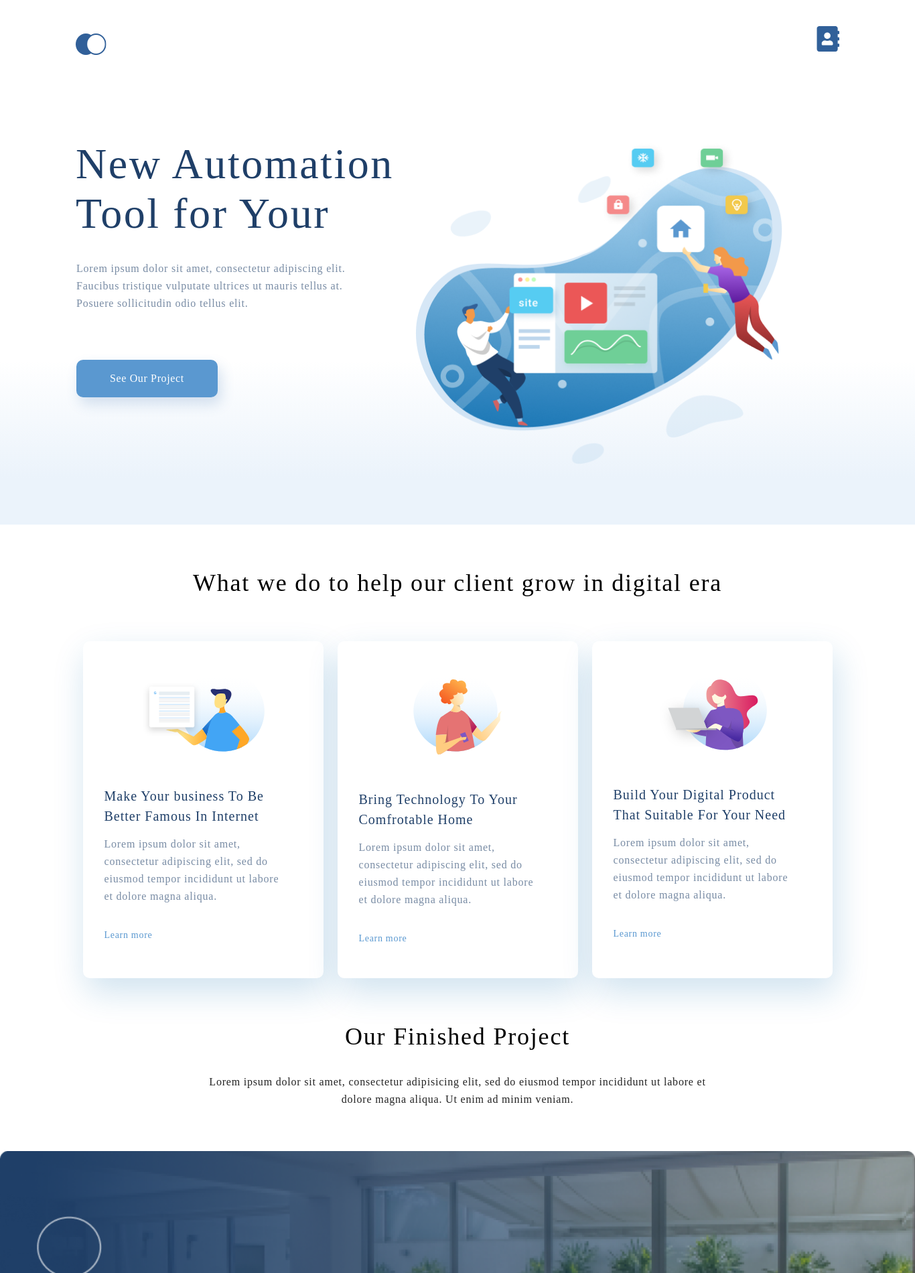
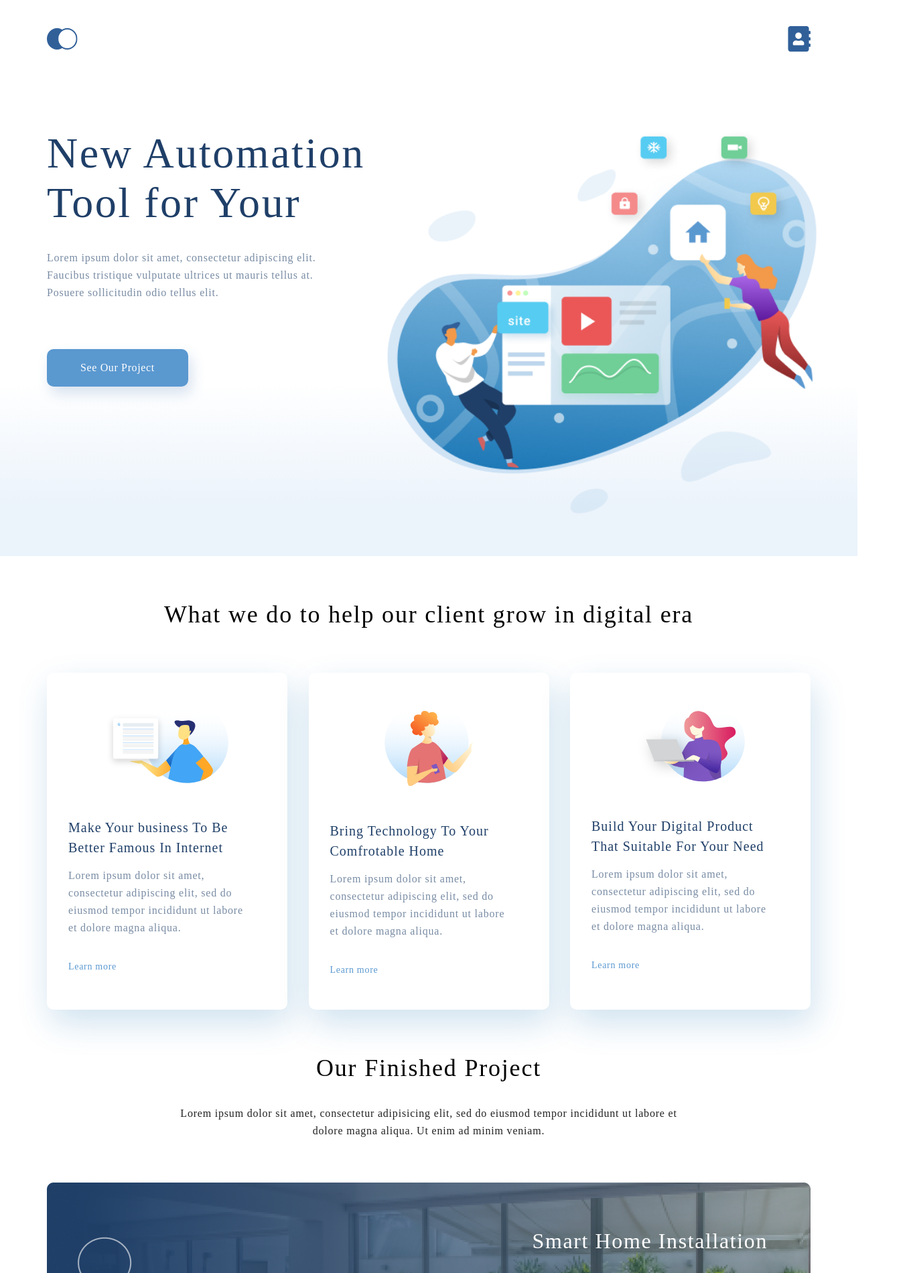
Before and after one commit to GuskoVVadia/lessons-html, a plain HTML site: page index.html in a window 1280 px wide. Shown: the top 1900 px of the page at 67% size, 1366 px wide, since content can reach past the window. Drawn offline with Linux system fonts and the light colour scheme.

Commit message:
add hw 22.03

```diff
--- a/css/style.css
+++ b/css/style.css
@@ -1,8 +1,6 @@
-
-/* global  */
-
-.container {
-    width: 1366px;
+/* global */
+.container{
+    width: 1140px;
     margin: 0 auto;
 }
 
@@ -14,87 +12,73 @@
     opacity: 0.6;
 }
 
+/* page */
 /* top */
-.top{
+header{
     background: linear-gradient(0deg, #EBF3FB 8.84%, rgba(152, 195, 232, 0) 31.12%);
 }
 
-menu{
+.top{}
+
+.menu{
     display: flex;
     justify-content: space-between;
 }
 
-menu a:first-of-type{
-    margin-top: 42px;
-    margin-left: 113px;
+.menu a:first-of-type{
+    margin-top: 34px;
 }
 
-menu a:last-of-type{
+.menu a:last-of-type{
     margin-top: 39px;
-    margin-right: 113px;
 }
 
 .top_middle{
     display: flex;
+    margin-top: 107px;
 }
-
-.top_middle_content{
-    margin-top: 115px;
-}
-
+.top_middle_content{}
 .top_middle_content h1{
-    width: 504px;
     font-weight: 300;
     font-size: 64px;
     line-height: 74px;
     letter-spacing: 0.04em;
     color: #1F3F68;
 
-    margin-left: 113px;
+    width: 504px;
+}
+.top_middle_content p{
+    width: 425px;
+    margin-top: 32px;
 }
 
-.top_middle_content_paragraph {
-    width: 425px;
-
-    margin-top: 32px;
-    margin-left: 114px;
-
-}
-
-.top_middle_content_link{
+.top_middle_content a{
+    display: inline-block;
     text-decoration: none;
     font-size: 16px;
     line-height: 26px;
     text-align: center;
     letter-spacing: 0.04em;
     color: #FFFFFF;
-
+    text-align: center;
+    padding: 15px 50px;
     background: #5A98D0;
     box-shadow: 5px 10px 20px rgba(53, 110, 173, 0.2);
     border-radius: 10px;
-    display: inline-block;
-
-    padding: 15px 50px;
     margin-top: 71px;
-    margin-left: 114px;
-    margin-bottom: 190px;
 }
 
 .top_middle_img{
-    margin-top: 119px;
-    margin-right: 113px;
+    margin-bottom: 60px;
 }
 .top_middle_img img{
-    width: 553px;
-    height: 481px;
+    width: 648px;
 }
 
 /* middle */
 
-.middle{
-    margin-top: 64px;
-}
-
+.middle{}
+.middle_top{}
 .middle_top_content{}
 
 .middle_top_content h3{
@@ -104,17 +88,19 @@ menu a:last-of-type{
     text-align: center;
     letter-spacing: 0.05em;
     color: #000000;
+
+    margin-top: 64px;
 }
 
 .middle_top_content_card{
     display: flex;
-    justify-content: space-around;
-
-    margin: 64px 113px;
+    justify-content: space-between;
 }
 
 .card{
     width: 359px;
+    margin-top: 64px;
+
     background: #FFFFFF;
     box-shadow: 5px 20px 50px rgba(16, 112, 177, 0.2);
     border-radius: 10px;
@@ -122,44 +108,42 @@ menu a:last-of-type{
 
 .card img{
     display: block;
-    margin: 43px auto 0px;
+    margin: 43px auto 51px;
 }
 
 .card h4{
-    width: 283px;
     font-size: 20px;
     line-height: 30px;
     letter-spacing: 0.05em;
     color: #1F3F68;
 
-    margin-top: 51px;
+    width: 283px;
     margin-left: 32px;
 }
 
 .card p{
+    margin-left: 32px;
+    margin-top: 14px;
+
     width: 268px;
-
-    margin-top: 14px;
-    margin-left: 32px;
 }
 
 .card a{
+    display: inline-block;
     font-size: 14px;
     line-height: 30px;
     letter-spacing: 0.05em;
     color: #5A98D0;
     text-decoration: none;
-    display: block;
 
-    margin-top: 30px;
+    margin-top: 29.8px;
     margin-left: 32px;
     margin-bottom: 44px;
 }
 
 .middle_middle{
-    justify-content: center;
+    margin-top: 64px;
 }
-
 .middle_middle h3{
     font-weight: 300;
     font-size: 36px;
@@ -172,23 +156,54 @@ menu a:last-of-type{
 .middle_middle p{
     font-size: 16px;
     line-height: 26px;
-    text-align: center;
     letter-spacing: 0.05em;
     color: #222222;
+
+    text-align: center;
     width: 750px;
     margin: 32px auto 64px;
 }
 
-.middle_bottom{
-}
-.middle_bottom_box_banner img{
-    width: 100%;
+.middle_bottom{}
+
+.middle_bottom_box_banner{
+    position: relative;
 }
 
-/*bottom - footer*/
-.bottom{
+.middle_bottom_box_banner img{
+    max-width: 100%;
+    /* position: relative; */
+}
+
+.middle_bottom_box_text{
+    position: absolute;
+    font-size: 32px;
+    line-height: 46px;
+    text-align: right;
+    letter-spacing: 0.05em;
+    color: #FFFFFF;
+    top: 64px;
+    right: 64px;
+}
+
+.middle_bottom_box_img{
+    display: flex;
+    justify-content: space-between;
+
+    margin-top: 32px;
+    margin-bottom: 112px;
+}
+
+.middle_bottom_box_img img{
+    max-width: 100%;
+}
+
+/* footer */
+footer{
     background: #316099;
 }
+.bottom{}
+
 .bottom_top{
     display: flex;
     flex-grow: 1;
@@ -200,11 +215,16 @@ menu a:last-of-type{
     line-height: 46px;
     letter-spacing: 0.05em;
     color: #FFFFFF;
+
+    margin-top: 91px;
 }
 
 .bottom_top_content p{
     width: 495px;
     color: #FFFFFF;
+
+    margin-top: 32px;
+    margin-bottom: 96px;
 }
 
 .bottom_top_link{
@@ -212,7 +232,10 @@ menu a:last-of-type{
     background: #5A98D0;
     width: 236px;
     height: 56px;
-    margin-top: 15px;
+    margin-top: 165px;
+    margin-left: 407px;
+    /* margin-right: 114px; */
+
 }
 .bottom_top_link a{
     text-decoration: none;
@@ -224,25 +247,32 @@ menu a:last-of-type{
     margin: 15px 80px;
 }
 
-.bottom_bottom{
-    border-top: 1px solid #FFFFFF;
-
+.border{
+    border: 1px solid #FFFFFF;
+    opacity: 0.4;
 }
 
-.bottom_bottom_contacts{}
+.bottom_bottom_contacts{
+    margin-top: 64px;
+}
 .bottom_bottom_contacts ol{
     display: flex;
     justify-content: space-around;
 }
 .bottom_bottom_contacts ol li{
     width: 316px;
-    display: inline-block;
+    font-size: 16px;
+    line-height: 26px;
+    letter-spacing: 0.05em;
     color: #FFFFFF;
-    opacity: 1;
+
 }
 
 .bottom_bottom_reserved p{
     color: #FFFFFF;
     width: 310px;
     opacity: 0.4;
+
+    margin-top: 64px;
+    padding-bottom: 64px;
 }
--- a/index.html
+++ b/index.html
@@ -12,12 +12,14 @@
 
 <body>
     <!-- Верхняя часть сайта. -->
+    <header>
         <div class="top container">
-        <menu>
+            <div class="menu">
                 <a href="index.html"><img src="img/menu_img_home.svg" alt="homepage"></a>
                 <a href="#"><img src="img/menu_img_contacts.png" alt="contacts"></a>
                 <!-- Здесь должна быть ссылка на страницу контактов -->
-        </menu>
+            </div>
+
 
             <div class="top_middle">
                 <div class="top_middle_content">
@@ -33,6 +35,8 @@
                 </div>
             </div>
         </div>
+    </header>
+
 
     <div class="middle container">
 
@@ -43,9 +47,7 @@
                     <div class="card">
                         <img src="img/card_img_1.svg" alt="card img 1">
                         <h4>Make Your business To Be Better Famous In Internet</h4>
-                        <p class="text">Lorem ipsum dolor sit amet, consectetur adipiscing elit, sed do eiusmod tempor
-                            incididunt ut
-                            labore et dolore magna aliqua.</p>
+                        <p class="text">Lorem ipsum dolor sit amet, consectetur adipiscing elit, sed do eiusmod tempor incididunt ut labore et dolore magna aliqua.</p>
                             <a href="#">Learn more</a>
                     </div>
                     <div class="card">
@@ -77,8 +79,10 @@
 
         <div class="middle_bottom">
             <div class="middle_bottom_box_banner">
+
                 <img src="img/middle_box_banner.png" alt="box banner">
-                <p>Smart Home Installation</p>
+                <p class="middle_bottom_box_text">Smart Home Installation</p>
+
             </div>
             <div class="middle_bottom_box_img">
                 <img src="img/middle_box_img_1.png" alt="img 1">
@@ -89,8 +93,8 @@
 
     </div>
 
-    <div class="bottom container">
-        <div class="bottom_top">
+    <footer>
+            <div class="bottom_top container">
                 <div class="bottom_top_content">
                     <h3>Intersted to woek with our team?</h3>
                     <p class="text">Lorem ipsum dolor sit amet, consectetur adipisicing elit, sed do eiusmod tempor incididunt ut labore
@@ -100,11 +104,11 @@
                     <a href="#">Let’s Talk</a>
                 </div>
 
+            </div>
 
+            <div class="border"></div>
 
-
-        </div>
-        <div class="bottom_bottom">
+            <div class="bottom_bottom container">
                 <div class="bottom_bottom_contacts">
                     <ol>
                         <li class="text">Lorem ipsum dolor sit amet, consectetur adipisicing elit.</li>
@@ -116,7 +120,8 @@
                     <p class="text">2021 All rights reserved.</p>
                 </div>
             </div>
-    </div>
+    </footer>
+
 
 </body>
 
```
Lines whose indentation alone changed are shown as unchanged.
